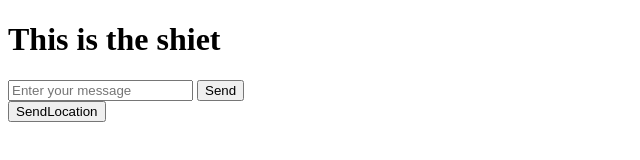
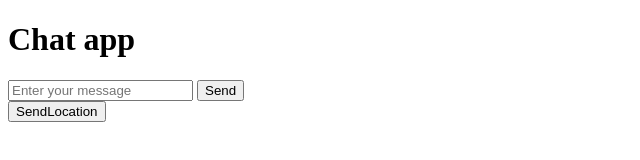
Before and after one commit to TheDragoon69/chat-app, a website: page public/index.html in a window 1280 px wide. Shown: the whole page, without its empty margins (0-640 px from the left). Drawn offline with nearby package versions, Linux system fonts and the light colour scheme; no server answers.

Commit message:
Changed app's title, added tests to both message functions which can be run inside of the terminal with npm test

```diff
--- a/public/index.html
+++ b/public/index.html
@@ -7,7 +7,7 @@
     <title>Document</title>
 </head>
 <body>
-    <h1>This is the shiet</h1>
+    <h1>Chat app</h1>
 
     <ol id="messages">
 
```
